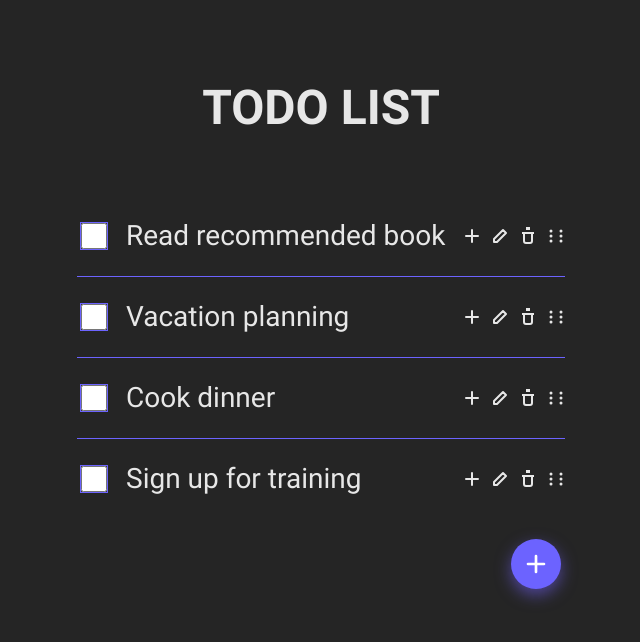
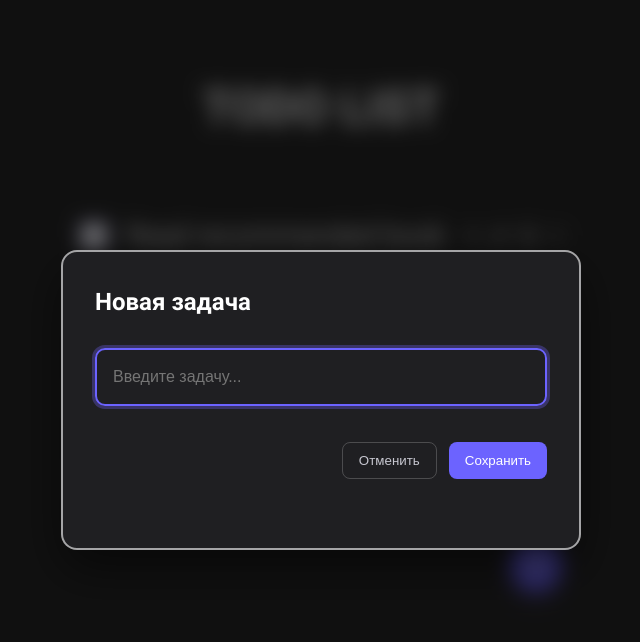
Before and after one commit to aleks-andra/todo-list-project, a React (Vite) app: page / in a window 1280 px wide. Both pictures are taken after a click on the button 855 px from the left and 564 px from the top of the page. Shown: the top 642 px of the page, without its empty margins (319-959 px from the left). Built offline with nearby package versions, Linux system fonts and the light colour scheme.

Commit message:
добавляет функционал создания задачи

```diff
--- /dev/null
+++ b/src/features/add-task/index.ts
@@ -0,0 +1 @@
+export { AddTaskModal } from "./ui/add-task-modal";
--- /dev/null
+++ b/src/features/add-task/ui/add-task-modal.module.css
@@ -0,0 +1,15 @@
+.actions {
+  composes: actions from "../../../shared/ui/modal/ui/modal.module.css";
+}
+
+.buttonPrimary {
+  composes: buttonPrimary from "../../../shared/ui/modal/ui/modal.module.css";
+}
+
+.buttonSecondary {
+  composes: buttonSecondary from "../../../shared/ui/modal/ui/modal.module.css";
+}
+
+.input {
+  composes: input from "../../../shared/ui/modal/ui/modal.module.css";
+}
--- /dev/null
+++ b/src/features/add-task/ui/add-task-modal.tsx
@@ -0,0 +1,67 @@
+import type { FC, FormEvent } from "react";
+import { useEffect, useRef, useState } from "react";
+import { Modal } from "../../../shared/ui";
+import styles from "./add-task-modal.module.css";
+
+type AddTaskModalProps = {
+  isOpen: boolean;
+  onClose: () => void;
+  onSubmit: (title: string) => void;
+};
+
+export const AddTaskModal: FC<AddTaskModalProps> = ({
+  isOpen,
+  onClose,
+  onSubmit,
+}) => {
+  const [title, setTitle] = useState("");
+  const inputRef = useRef<HTMLInputElement | null>(null);
+
+  useEffect(() => {
+    if (isOpen) {
+      setTimeout(() => inputRef.current?.focus(), 0);
+    } else {
+      setTitle("");
+    }
+  }, [isOpen]);
+
+  const handleSubmit = (event: FormEvent) => {
+    event.preventDefault();
+    const value = title.trim();
+    if (!value) return;
+    onSubmit(value);
+    onClose();
+  };
+
+  return (
+    <Modal isOpen={isOpen} onClose={onClose} title="Новая задача">
+      <form onSubmit={handleSubmit}>
+        <input
+          ref={inputRef}
+          className={styles.input}
+          placeholder="Введите задачу..."
+          value={title}
+          onChange={(event) => setTitle(event.target.value)}
+          maxLength={200}
+        />
+
+        <div className={styles.actions}>
+          <button
+            type="button"
+            className={styles.buttonSecondary}
+            onClick={onClose}
+          >
+            Отменить
+          </button>
+          <button
+            type="submit"
+            className={styles.buttonPrimary}
+            disabled={!title.trim()}
+          >
+            Сохранить
+          </button>
+        </div>
+      </form>
+    </Modal>
+  );
+};
--- a/src/pages/home/ui/home-page.tsx
+++ b/src/pages/home/ui/home-page.tsx
@@ -1,14 +1,23 @@
 import type { FC } from "react";
+import { useState } from "react";
 import { Header } from "../../../widgets/header";
 import { TaskList } from "../../../widgets/task-list";
 import { mockTasks } from "../../../entities/task";
+import type { Task } from "../../../entities/task";
 import styles from "./home-page.module.css";
 
 export const HomePage: FC = () => {
+  const [tasks, setTasks] = useState<Task[]>(mockTasks);
+
+  const handleAdd = (title: string) => {
+    const newTask: Task = { id: String(Date.now()), title, completed: false };
+    setTasks((prev) => [newTask, ...prev]);
+  };
+
   return (
     <main className={styles.page}>
       <Header />
-      <TaskList tasks={mockTasks} />
+      <TaskList tasks={tasks} onAdd={handleAdd} />
     </main>
   );
 };
--- a/src/shared/ui/index.ts
+++ b/src/shared/ui/index.ts
@@ -1 +1,2 @@
 export * from "./icons";
+export * from "./modal";
--- /dev/null
+++ b/src/shared/ui/modal/index.ts
@@ -0,0 +1 @@
+export { Modal } from "./ui/modal.tsx";
--- /dev/null
+++ b/src/shared/ui/modal/ui/modal.module.css
@@ -0,0 +1,70 @@
+.overlay {
+  position: fixed;
+  inset: 0;
+  background: rgba(0, 0, 0, 0.55);
+  display: flex;
+  align-items: center;
+  justify-content: center;
+  z-index: 1000;
+  backdrop-filter: blur(10px);
+  -webkit-backdrop-filter: blur(10px);
+}
+
+.container {
+  background: #1f1f22;
+  color: #fff;
+  border-radius: 16px;
+  border: 2px solid rgba(255, 255, 255, 0.6);
+  width: 520px;
+  max-width: calc(100% - 48px);
+  min-height: 300px;
+  padding: 32px;
+  box-shadow: 0 20px 50px rgba(0, 0, 0, 0.5);
+}
+
+.header {
+  font-size: 24px;
+  font-weight: 700;
+  margin: 0 0 28px 0;
+}
+
+.actions {
+  margin-top: 36px;
+  display: flex;
+  gap: 12px;
+  justify-content: flex-end;
+}
+
+.buttonPrimary {
+  background: var(--accent);
+  color: #fff;
+  border: none;
+  padding: 10px 16px;
+  border-radius: 8px;
+  cursor: pointer;
+}
+
+.buttonSecondary {
+  background: transparent;
+  color: #c7c7d0;
+  border: 1px solid rgba(255, 255, 255, 0.2);
+  padding: 10px 16px;
+  border-radius: 8px;
+  cursor: pointer;
+}
+
+.input {
+  width: 100%;
+  background: transparent;
+  color: #fff;
+  border: 2px solid rgba(255, 255, 255, 0.6);
+  border-radius: 10px;
+  padding: 18px 16px;
+  font-size: 16px;
+}
+
+.input:focus {
+  outline: none;
+  border-color: var(--accent);
+  box-shadow: 0 0 0 3px rgba(108, 92, 231, 0.35);
+}
--- /dev/null
+++ b/src/shared/ui/modal/ui/modal.tsx
@@ -0,0 +1,43 @@
+import type { FC, PropsWithChildren, ReactNode } from "react";
+import { useEffect } from "react";
+import { createPortal } from "react-dom";
+import styles from "./modal.module.css";
+
+type ModalProps = {
+  isOpen: boolean;
+  onClose: () => void;
+  title?: ReactNode;
+};
+
+export const Modal: FC<PropsWithChildren<ModalProps>> = ({
+  isOpen,
+  onClose,
+  title,
+  children,
+}) => {
+  useEffect(() => {
+    if (!isOpen) return;
+    const onKeyDown = (event: KeyboardEvent) => {
+      if (event.key === "Escape") onClose();
+    };
+    document.addEventListener("keydown", onKeyDown);
+    return () => document.removeEventListener("keydown", onKeyDown);
+  }, [isOpen, onClose]);
+
+  if (!isOpen) return null;
+
+  return createPortal(
+    <div
+      className={styles.overlay}
+      onClick={onClose}
+      role="dialog"
+      aria-modal="true"
+    >
+      <div className={styles.container} onClick={(event) => event.stopPropagation()}>
+        {title ? <h2 className={styles.header}>{title}</h2> : null}
+        {children}
+      </div>
+    </div>,
+    document.body
+  );
+};
--- a/src/widgets/task-list/ui/task-list/task-list.tsx
+++ b/src/widgets/task-list/ui/task-list/task-list.tsx
@@ -1,14 +1,20 @@
 import type { FC } from "react";
+import { useState } from "react";
 import type { Task } from "../../../../entities/task";
 import { TaskListItem } from "../task-list-item/task-list-item";
 import { AddTaskButton } from "../../../add-task-button";
+import { AddTaskModal } from "../../../../features/add-task";
 import styles from "./task-list.module.css";
 
 type Props = {
   tasks: Task[];
+  onAdd?: (title: string) => void;
 };
 
-export const TaskList: FC<Props> = ({ tasks }) => {
+export const TaskList: FC<Props> = ({ tasks, onAdd }) => {
+  const [isOpen, setIsOpen] = useState(false);
+  const openAddModal = () => setIsOpen(true);
+  const closeAddModal = () => setIsOpen(false);
   return (
     <section className={styles.taskContainer}>
       <ul className={styles.taskList}>
@@ -16,7 +22,12 @@ export const TaskList: FC<Props> = ({ tasks }) => {
           <TaskListItem key={task.id} task={task} />
         ))}
       </ul>
-      <AddTaskButton onClick={() => {}} />
+      <AddTaskButton onClick={openAddModal} />
+      <AddTaskModal
+        isOpen={isOpen}
+        onClose={closeAddModal}
+        onSubmit={(title) => onAdd?.(title)}
+      />
     </section>
   );
 };
```
